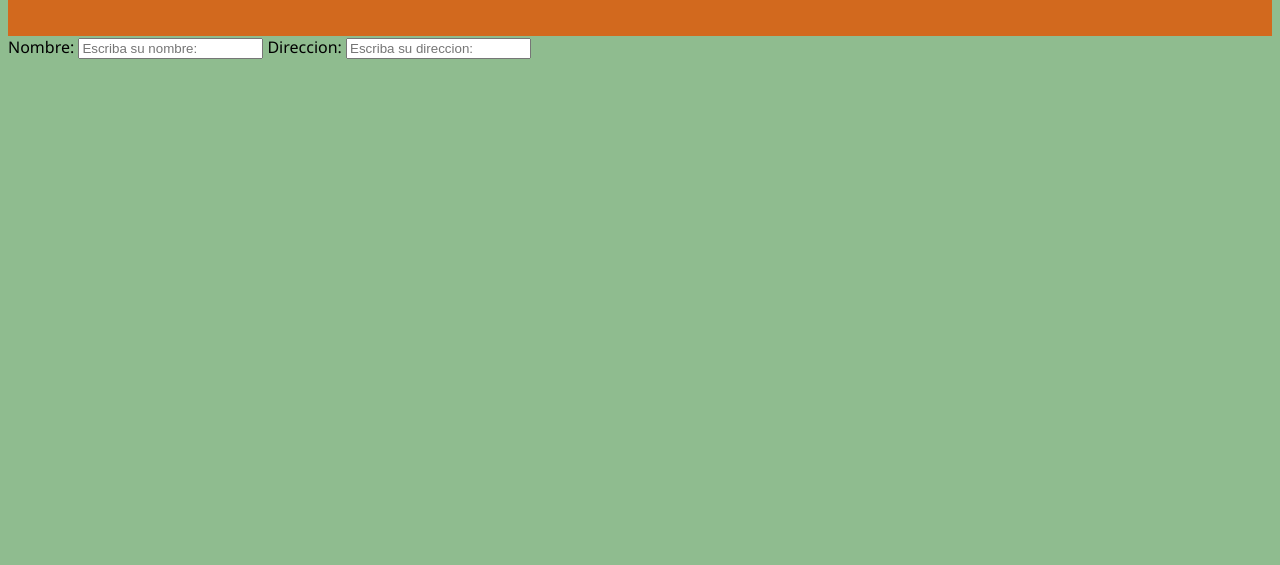
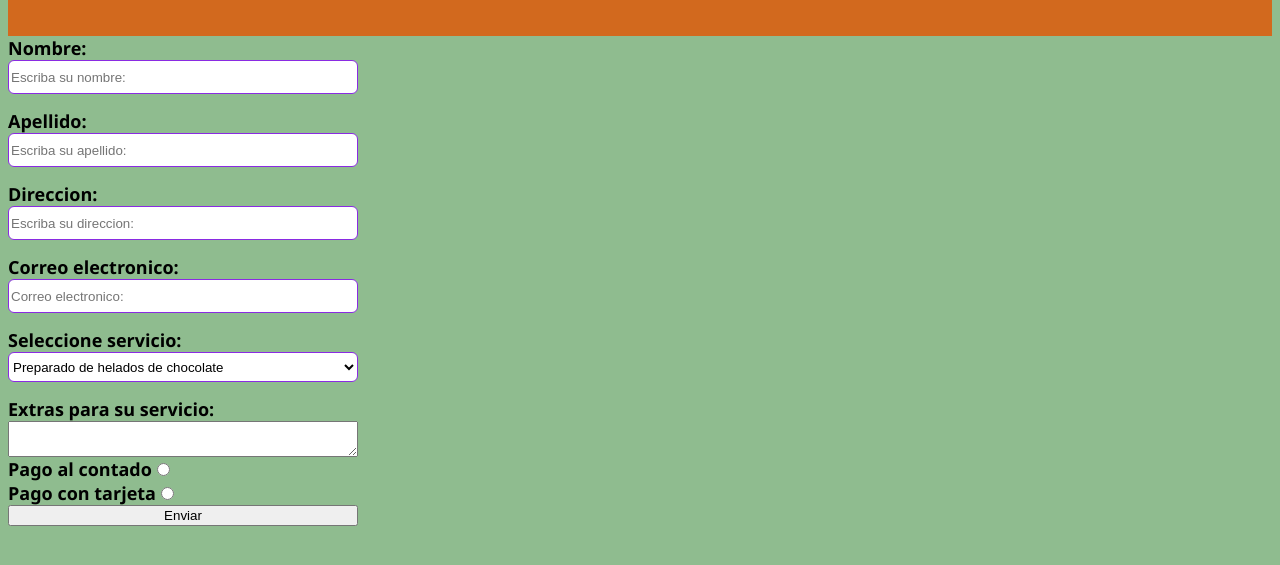
Before and after one commit to t5622h/ecdemohtml51, a plain HTML site: page contactform.html in a window 1280 px wide. Shown: the part 91-656 px from the top of the page. Drawn offline with Linux system fonts and the light colour scheme.

Commit message:
updated contact form
updated contact form

```diff
--- a/contactform.html
+++ b/contactform.html
@@ -4,16 +4,53 @@
     <meta charset="UTF-8">
     <meta name="viewport" content="width=device-width, initial-scale=1.0">
     <title>FORMULARIO DE CONTACTO</title>
+    <style>
+        body{
+            font-family: Arial, Helvetica, sans-serif;
+            font-size: 18px;
+        }
+        input[type="text"], input[type="email"], select{
+            background: white;
+            height: 30px;
+            border-radius: 6px;
+            border: 1px solid blueviolet;
+            margin-bottom: 15px;
+        }
+        form{
+            display: flex;
+            width: 350px;
+            flex-direction: column;
+        }
+        label{
+            font-family: 'Segoe UI', Tahoma, Geneva, Verdana, sans-serif;
+            font-weight: bold;
+        }
+    </style>
 </head>
 <body style="background-color: darkseagreen;">
     <header style="background-color: chocolate; font-style: italic; font-family: 'Lucida Sans', 'Lucida Sans Regular', 'Lucida Grande', 'Lucida Sans Unicode', Geneva, Verdana, sans-serif; font-size: large; color: white; text-align: center; padding-top: 15px; padding-bottom: 15px;">
         <h1>FORMULARIO DE CONTACTO</h1>
     </header>
-    <form>
-        <label style="font-family: 'Segoe UI', Tahoma, Geneva, Verdana, sans-serif;" for="nombre">Nombre: </label>
-        <input type="text" placeholder="Escriba su nombre: " />
-        <label style="font-family: 'Segoe UI', Tahoma, Geneva, Verdana, sans-serif;" for="address">Direccion: </label>
-        <input type="text" placeholder="Escriba su direccion: " />
+    <form action="" method="post">
+        <label for="nombre">Nombre: </label>
+        <input type="text" name="nombre" id="nombre" placeholder="Escriba su nombre: " />
+        <label for="apellido">Apellido: </label>
+        <input type="text" name="apellido" id="apellido" placeholder="Escriba su apellido: " />
+        <label for="address">Direccion: </label>
+        <input type="text" name="address" id="address" placeholder="Escriba su direccion: " />
+        <label for="correoe">Correo electronico: </label>
+        <input type="email" name="correoe" id="correoe" placeholder="Correo electronico: " />
+        <label for="servicio">Seleccione servicio: </label>
+        <select id="servicio">
+            <option value="1">Preparado de helados de chocolate</option>
+            <option value="2">Preparado de helados de pistacho</option>
+            <option value="3">Preparado de helados de frutilla</option>
+        </select>
+        <label for="servicioextra">Extras para su servicio: </label>
+        <textarea id="servicioextra"></textarea>
+        <label>Pago al contado<input type="radio" value="contado" name="pagocontado"></label>
+        <label>Pago con tarjeta<input type="radio" value="tarjeta" name="pagotarjeta"></label>
+        <button>Enviar</button>
     </form>
 </body>
 </html>
```
